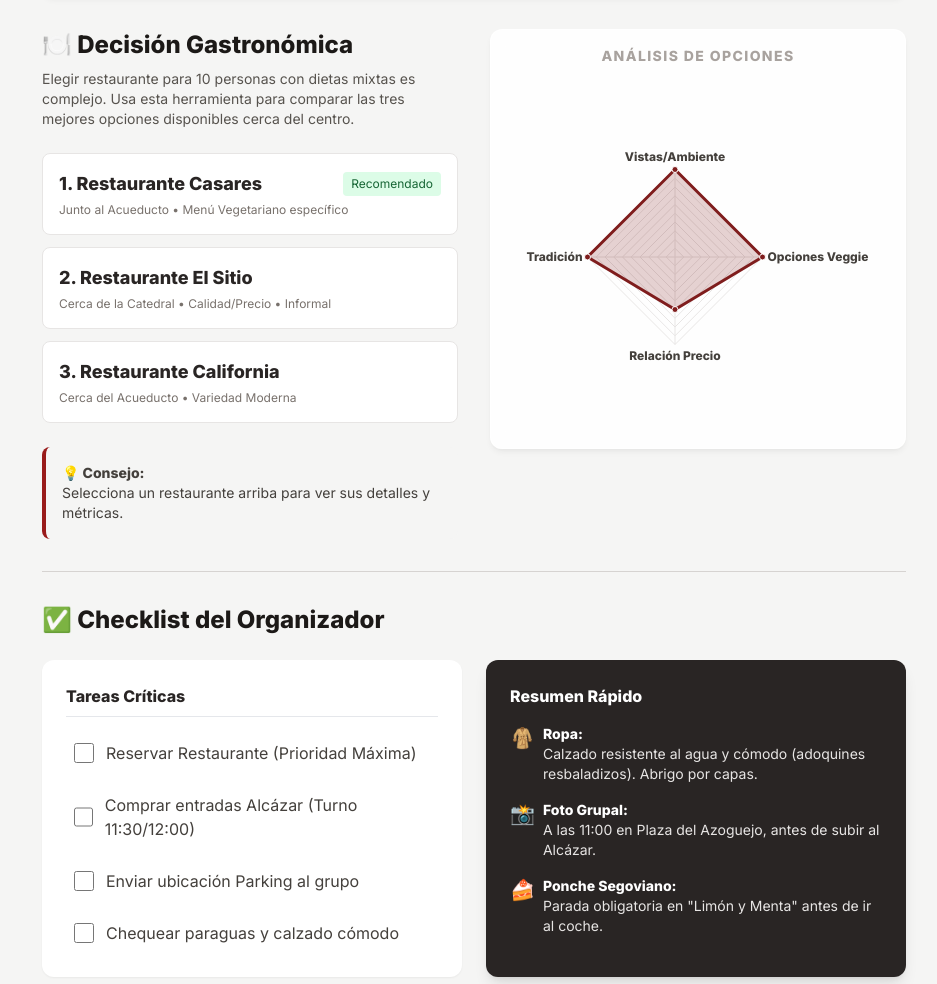
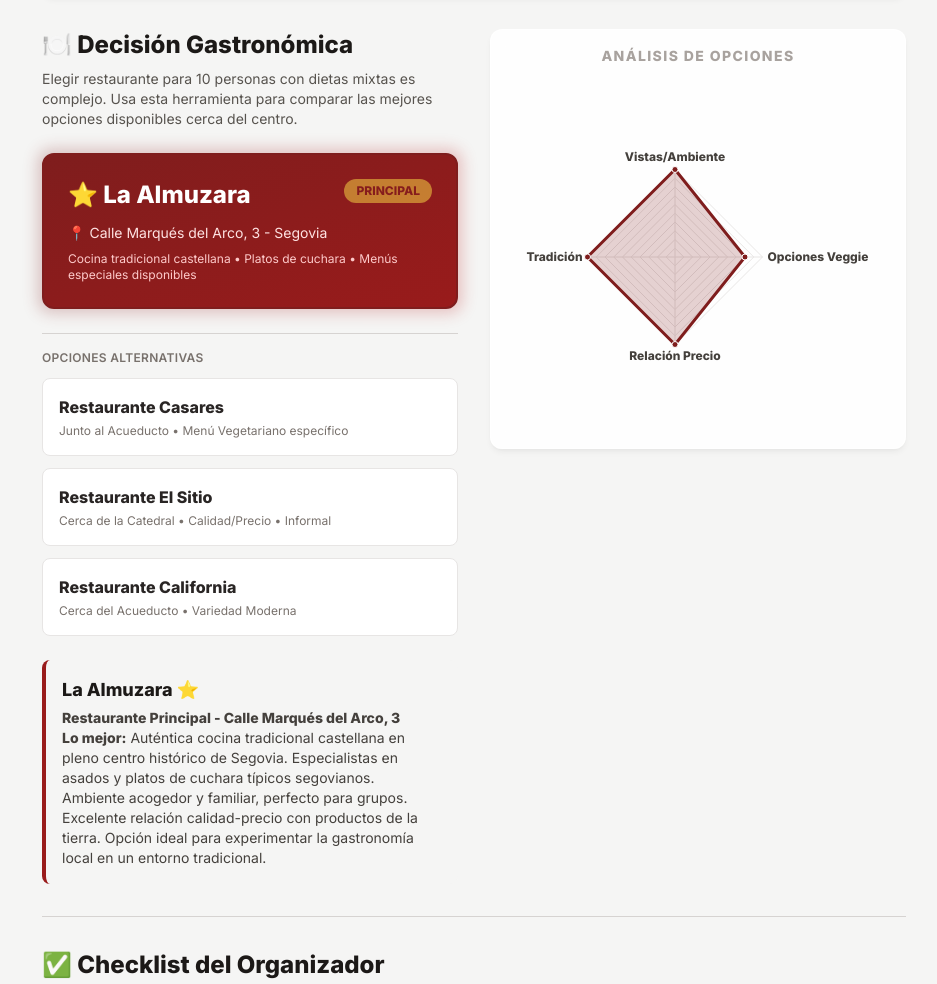
Before and after one commit to RikarPatolucas/SegoviaFunny, a plain HTML site: page index.html in a window 1280 px wide. Shown: the part 733-1717 px from the top of the page, without its empty margins (166-1103 px from the left). Drawn offline with nearby package versions, Linux system fonts and the light colour scheme.

Commit message:
almuzara añadido

```diff
--- a/index.html
+++ b/index.html
@@ -150,36 +150,53 @@
             <div>
                 <h2 class="text-2xl font-bold text-stone-900 mb-2">🍽️ Decisión Gastronómica</h2>
                 <p class="text-stone-600 text-sm mb-6">
-                    Elegir restaurante para 10 personas con dietas mixtas es complejo. Usa esta herramienta para comparar las tres mejores opciones disponibles cerca del centro.
+                    Elegir restaurante para 10 personas con dietas mixtas es complejo. Usa esta herramienta para comparar las mejores opciones disponibles cerca del centro.
                 </p>
+
+                <!-- Restaurante Principal Destacado -->
+                <div class="mb-6 relative">
+                    <div class="absolute -inset-1 bg-gradient-to-r from-red-900 to-red-700 rounded-xl blur opacity-25"></div>
+                    <button onclick="updateChart('almuzara')" class="relative w-full text-left p-6 rounded-xl border-2 transition-all hover:shadow-2xl bg-gradient-to-br from-red-900 to-red-800 text-white border-red-900 group focus:ring-4 focus:ring-red-500">
+                        <div class="flex justify-between items-start mb-3">
+                            <span class="font-bold text-2xl">⭐ La Almuzara</span>
+                            <span class="text-xs bg-yellow-300 text-red-900 px-3 py-1 rounded-full font-bold animate-pulse">PRINCIPAL</span>
+                        </div>
+                        <p class="text-sm text-red-100 mb-2">📍 Calle Marqués del Arco, 3 - Segovia</p>
+                        <p class="text-xs text-red-200">Cocina tradicional castellana • Platos de cuchara • Menús especiales disponibles</p>
+                    </button>
+                </div>
+
+                <!-- Opciones Secundarias -->
+                <div class="border-t border-stone-300 pt-4 mb-3">
+                    <p class="text-xs text-stone-500 uppercase tracking-wide font-semibold mb-3">Opciones Alternativas</p>
+                </div>
 
                 <div class="space-y-3">
                     <button onclick="updateChart('casares')" class="w-full text-left p-4 rounded-lg border transition-all hover:shadow-md bg-white border-stone-200 hover:border-red-800 group focus:ring-2 focus:ring-red-500">
                         <div class="flex justify-between items-center">
-                            <span class="font-bold text-lg group-hover:text-red-900">1. Restaurante Casares</span>
-                            <span class="text-xs bg-green-100 text-green-800 px-2 py-1 rounded">Recomendado</span>
+                            <span class="font-bold text-base group-hover:text-red-900">Restaurante Casares</span>
                         </div>
                         <p class="text-xs text-stone-500 mt-1">Junto al Acueducto • Menú Vegetariano específico</p>
                     </button>
 
                     <button onclick="updateChart('elsitio')" class="w-full text-left p-4 rounded-lg border transition-all hover:shadow-md bg-white border-stone-200 hover:border-red-800 group focus:ring-2 focus:ring-red-500">
                         <div class="flex justify-between items-center">
-                            <span class="font-bold text-lg group-hover:text-red-900">2. Restaurante El Sitio</span>
+                            <span class="font-bold text-base group-hover:text-red-900">Restaurante El Sitio</span>
                         </div>
                         <p class="text-xs text-stone-500 mt-1">Cerca de la Catedral • Calidad/Precio • Informal</p>
                     </button>
 
                     <button onclick="updateChart('california')" class="w-full text-left p-4 rounded-lg border transition-all hover:shadow-md bg-white border-stone-200 hover:border-red-800 group focus:ring-2 focus:ring-red-500">
                         <div class="flex justify-between items-center">
-                            <span class="font-bold text-lg group-hover:text-red-900">3. Restaurante California</span>
+                            <span class="font-bold text-base group-hover:text-red-900">Restaurante California</span>
                         </div>
                         <p class="text-xs text-stone-500 mt-1">Cerca del Acueducto • Variedad Moderna</p>
                     </button>
                 </div>
 
                 <div id="rest-detail" class="mt-6 p-4 bg-stone-100 rounded-lg text-sm text-stone-700 border-l-4 border-red-800">
-                    <p class="font-bold">💡 Consejo:</p>
-                    <p>Selecciona un restaurante arriba para ver sus detalles y métricas.</p>
+                    <h4 class="font-bold text-lg text-stone-900 mb-1">La Almuzara ⭐</h4>
+                    <p><strong>Restaurante Principal - Calle Marqués del Arco, 3</strong><br><strong>Lo mejor:</strong> Auténtica cocina tradicional castellana en pleno centro histórico de Segovia. Especialistas en asados y platos de cuchara típicos segovianos. <br>Ambiente acogedor y familiar, perfecto para grupos. Excelente relación calidad-precio con productos de la tierra. Opción ideal para experimentar la gastronomía local en un entorno tradicional.</p>
                 </div>
             </div>
 
@@ -288,10 +305,15 @@
         ];
 
         const restaurantData = {
+            almuzara: {
+                label: "La Almuzara ⭐",
+                desc: "<strong>Restaurante Principal - Calle Marqués del Arco, 3</strong><br><strong>Lo mejor:</strong> Auténtica cocina tradicional castellana en pleno centro histórico de Segovia. Especialistas en asados y platos de cuchara típicos segovianos. <br>Ambiente acogedor y familiar, perfecto para grupos. Excelente relación calidad-precio con productos de la tierra. Opción ideal para experimentar la gastronomía local en un entorno tradicional.",
+                scores: [5, 4, 5, 5] // Vistas/Ambiente, Veggie, Precio, Tradición
+            },
             casares: {
                 label: "Restaurante Casares",
                 desc: "<strong>Lo mejor:</strong> Vistas directas al Acueducto y un Menú Vegetariano explícito. <br>Ideal para grupos mixtos donde se quiere asegurar la paz social.",
-                scores: [5, 5, 3, 5] // Vistas, Veggie, Precio (Inverso: 5=Barato? No, 5=Mejor precio/calidad o 5=Caro. Let's say 5 is best attribute. Precio 3 = Caro/Medio), Tradicion
+                scores: [5, 5, 3, 5]
             },
             elsitio: {
                 label: "Restaurante El Sitio",
@@ -372,7 +394,7 @@
                 labels: ['Vistas/Ambiente', 'Opciones Veggie', 'Relación Precio', 'Tradición'],
                 datasets: [{
                     label: 'Puntuación',
-                    data: restaurantData.casares.scores, // Default
+                    data: restaurantData.almuzara.scores, // Default - La Almuzara
                     fill: true,
                     backgroundColor: 'rgba(127, 29, 29, 0.2)', // Red-900 low alpha
                     borderColor: 'rgb(127, 29, 29)',
```
